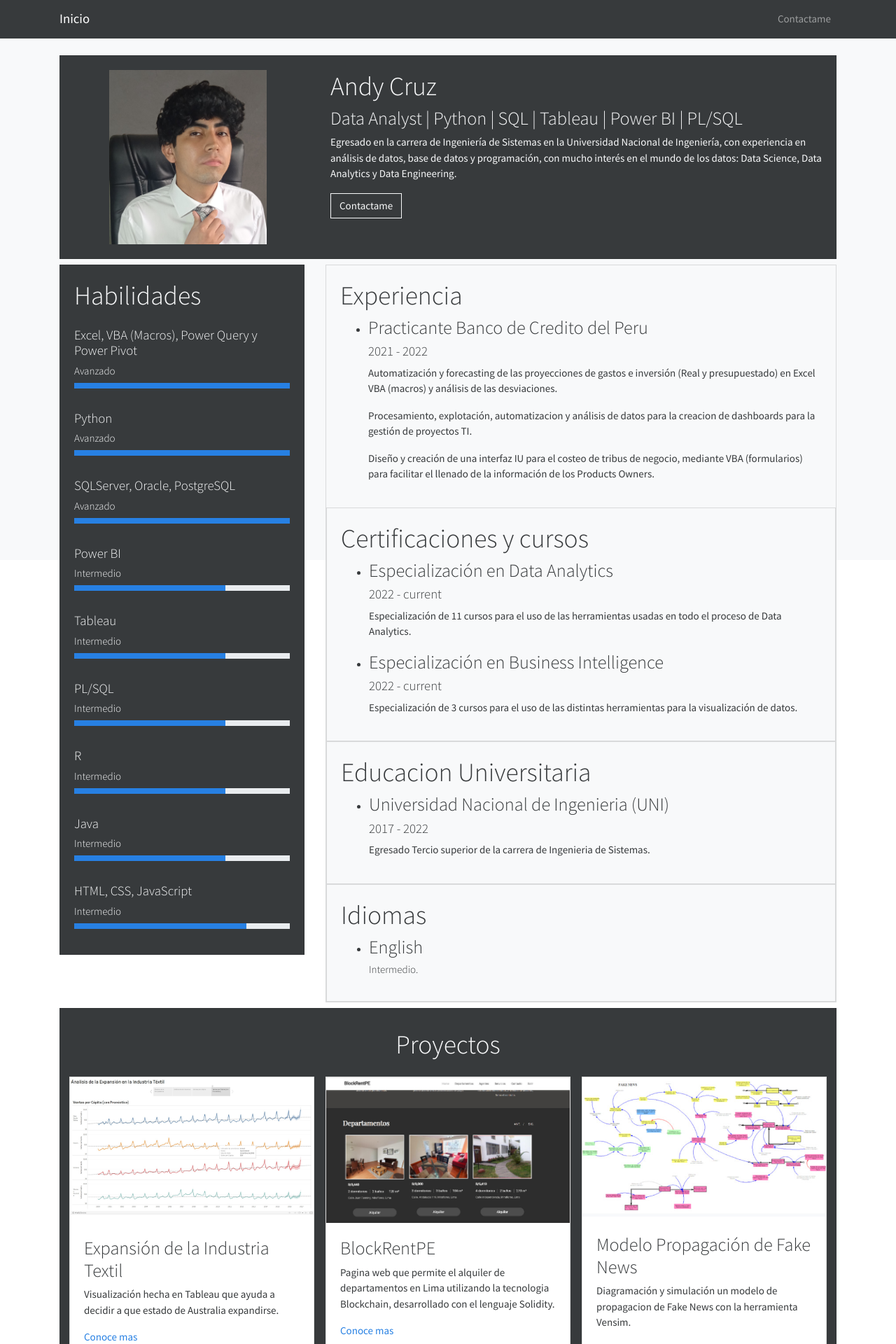
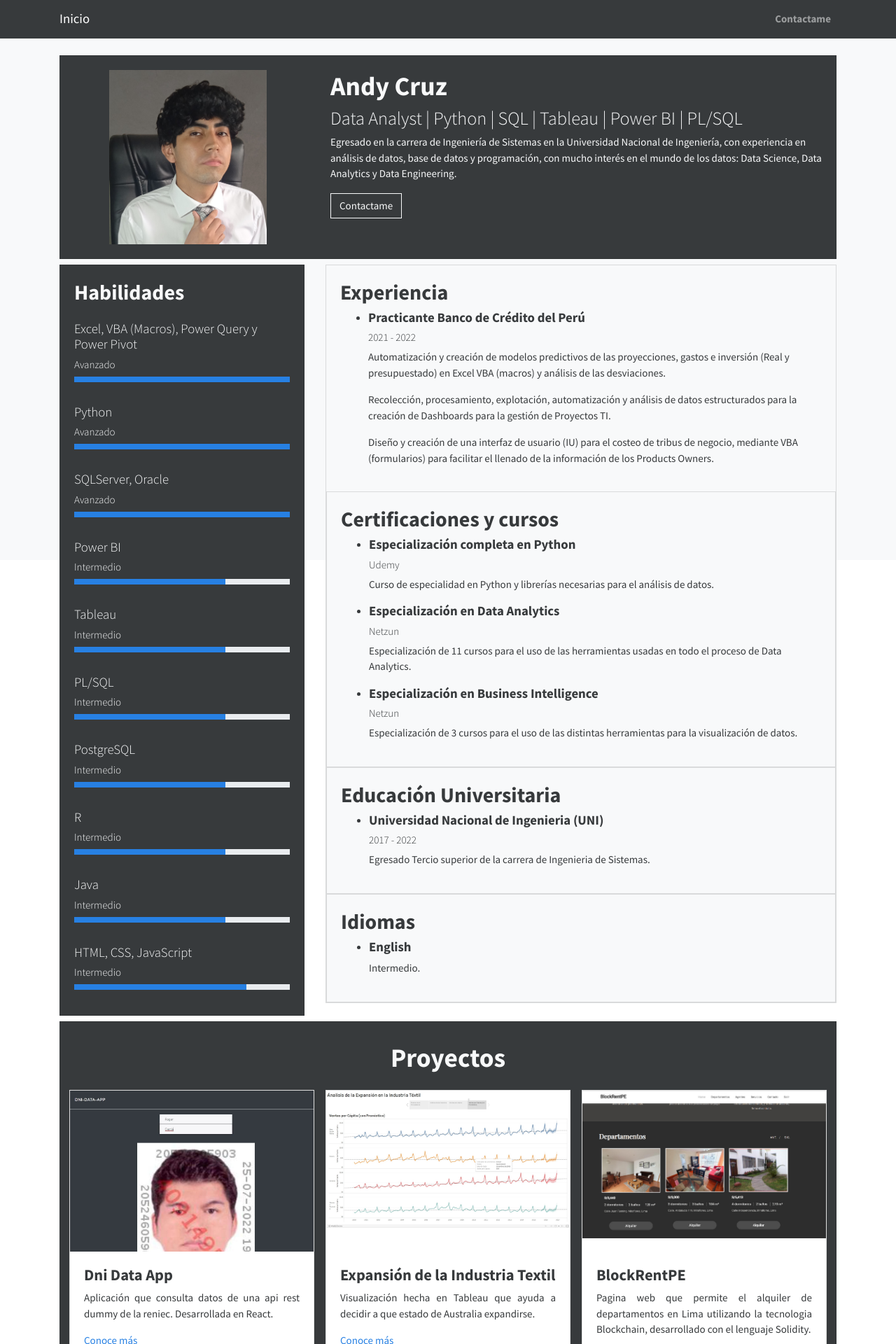
Before and after one commit to andycruz47/nextjs-porfolio, a Next.js app: page / in a window 1280 px wide. Shown: the top 1920 px of the page at 70% size. Built offline with nearby package versions, Linux system fonts and the light colour scheme; a small style sheet from the web is missing.

Commit message:
Project dni-data add and style modified

```diff
--- a/components/Layout.js
+++ b/components/Layout.js
@@ -32,7 +32,7 @@ const Layout = ({ children, title, footer = true, dark = false }) => {
       <main className="container py-4">
         {/* Title */}
         {title && (
-          <h1 className={classNames("text-center", { "text-light": dark })}>
+          <h1 className={classNames("text-center", { "text-light": dark },"font-weight-bold")}>
             {title}
           </h1>
         )}
@@ -44,9 +44,9 @@ const Layout = ({ children, title, footer = true, dark = false }) => {
       {footer && (
         <footer className="bg-dark text-light text-center">
           <div className="container p-4">
-            <h1>&copy; Andy Cruz Portfolio</h1>
-            <p>2021 - {new Date().getFullYear()}</p>
-            <p>All rights Reserved.</p>
+            <h3>&copy; Andy Cruz Portfolio</h3>
+            <h6>2021 - {new Date().getFullYear()}</h6>
+            <h6>All rights Reserved.</h6>
           </div>
         </footer>
       )}
--- a/components/Navbar.js
+++ b/components/Navbar.js
@@ -33,7 +33,7 @@ const Navbar = () => {
 
             <li className="nav-item">
               <Link href="/github">
-                <a className="nav-link">
+                <a className="nav-link font-weight-bold">
                  Contactame
                 </a>
               </Link>
--- a/pages/github.js
+++ b/pages/github.js
@@ -11,7 +11,7 @@ const Github = ({ user, statusCode }) => {
       <div className="row">
         <div className="col-md-4 offset-md-4">
           <div className="card card-body text-center">
-            <h1>{user.name}</h1>
+            <h2 className="font-weight-bold">{user.name}</h2>
             <img src={user.avatar_url} alt="" style={{ width: "100%" }} />
             <p>{user.bio}</p>
 
--- a/pages/index.js
+++ b/pages/index.js
@@ -14,7 +14,7 @@ const Index = () => (
               <img src="/andy-cruz-profile.jpg" alt="img-profile" className="img-size" />
             </div>
             <div className="col-md-8">
-              <h1>Andy Cruz</h1>
+              <h1 className="font-weight-bold">Andy Cruz</h1>
               <h3>Data Analyst | Python | SQL | Tableau | Power BI | PL/SQL</h3>
               <p>
               Egresado en la carrera de Ingeniería de Sistemas en la Universidad Nacional de Ingeniería, con experiencia en análisis de datos, base de datos y programación, con mucho interés en el mundo de los datos: Data Science, Data Analytics y Data Engineering.
@@ -33,7 +33,7 @@ const Index = () => (
       <div className="col-md-4 py-2">
         <div className="card bg-dark animate__animated animate__fadeInLeft">
           <div className="card-body">
-            <h1>Habilidades</h1>
+            <h2 className="font-weight-bold">Habilidades</h2>
 
             {/* Skill Progress  */}
             {skills.map(({ skill, percentage, level }, i) => (
@@ -60,15 +60,15 @@ const Index = () => (
       <div className=" card bg-light text-dark animate__animated animate__fadeInRight">
         {/* Experience */}
           <div className="card-body">
-            <h1>Experiencia</h1>
+            <h2 className="font-weight-bold">Experiencia</h2>
             <ul>
               {/* List Item Experience */}
-              {experiences.map(({ title,from,task1,task2,task3,task4, to  }, index) => (
+              {experiences.map(({ title,from,task1,task2,task3, to  }, index) => (
                 <li key={index}>
-                  <h3>{title}</h3>
-                  <h5>
+                  <h5 className="text-dark font-weight-bold">{title}</h5>
+                  <h6>
                     {from} {to ? `- ${to}` : "- current"}
-                  </h5>
+                  </h6>
                   <p>
                     {task1}
                   </p>
@@ -86,15 +86,13 @@ const Index = () => (
         {/* Certifications */}
         <div className=" card bg-light text-dark animate__animated animate__fadeInRight">
         <div className="card-body">
-            <h1>Certificaciones y cursos</h1>
+            <h2 className="font-weight-bold">Certificaciones y cursos</h2>
             <ul>
               {/* List Item Certifications */}
-              {certifications.map(({title,description, from, to  }, index) => (
+              {certifications.map(({title,description, institution }, index) => (
                 <li key={index}>
-                  <h3>{title}</h3>
-                  <h5>
-                    {from} {to ? `- ${to}` : "- current"}
-                  </h5>
+                  <h5 className="text-dark font-weight-bold">{title}</h5>
+                  <h6>{institution}</h6>
                   <p>
                     {description}
                   </p>
@@ -107,15 +105,15 @@ const Index = () => (
          {/* Education */}
          <div className=" card bg-light text-dark animate__animated animate__fadeInRight">
           <div className="card-body">
-            <h1>Educacion Universitaria</h1>
+            <h2 className="font-weight-bold">Educación Universitaria</h2>
             <ul>
               {/* List Item Educations */}
               {educations.map(({title,description, from, to  }, index) => (
                 <li key={index}>
-                  <h3>{title}</h3>
-                  <h5>
+                  <h5 className="text-dark font-weight-bold">{title}</h5>
+                  <h6>
                     {from} {to ? `- ${to}` : "- current"}
-                  </h5>
+                  </h6>
                   <p>
                     {description}
                   </p>
@@ -128,13 +126,13 @@ const Index = () => (
           {/* Languages */}
           <div className=" card bg-light text-dark animate__animated animate__fadeInRight">
           <div className="card-body">
-            <h1>Idiomas</h1>
+            <h2 className="font-weight-bold">Idiomas</h2>
             <ul>
               {/* List Item Educations */}
               {languages.map(({language,level}, index) => (
                 <li key={index}>
-                  <h3>{language}</h3>
-                  <h6>{level}</h6>
+                  <h5 className="text-dark font-weight-bold">{language}</h5>
+                  <p>{level}</p>
                 </li>
               ))}
             </ul>
@@ -152,7 +150,7 @@ const Index = () => (
           <div className="card card-body bg-dark">
             <div className="row">
               <div className="col-md-12 my-2">
-                <h1 className="text-center text-light">Proyectos</h1>
+                <h1 className="text-center text-light font-weight-bold">Proyectos</h1>
               </div>
               {projects.map(({ name, description, link,image }, index) => (
                 <div className="col-md-4 p-2" key={index}>
@@ -167,10 +165,10 @@ const Index = () => (
                       </a>
                     </div>
                     <div className="card-body">
-                      <h3>{name}</h3>
-                      <p>{description}</p>
+                      <h4 className="font-weight-bold">{name}</h4>
+                      <p className="text-justify">{description}</p>
 
-                      <a href={`${link}`}>Conoce mas</a>
+                      <a href={`${link}`}>Conoce más</a>
 
                     </div>
                   </div>
@@ -180,7 +178,7 @@ const Index = () => (
               <div className="col-md-12 mt-4">
                 <div className="text-center">
                   <Link href="https://github.com/andycruz47?tab=repositories">
-                    <a className="btn btn-outline-light">Mas proyectos</a>
+                    <a className="btn btn-outline-light">Más proyectos</a>
                   </Link>
                 </div>
               </div>
--- a/profile.js
+++ b/profile.js
@@ -10,7 +10,7 @@ export const skills = [
     percentage: 100,
   },
   {
-    skill: "SQLServer, Oracle, PostgreSQL",
+    skill: "SQLServer, Oracle",
     level: "Avanzado",
     percentage: 100,
   },
@@ -26,6 +26,11 @@ export const skills = [
   },
   {
     skill: "PL/SQL",
+    level: "Intermedio",
+    percentage: 70,
+  },
+  {
+    skill: "PostgreSQL",
     level: "Intermedio",
     percentage: 70,
   },
@@ -48,13 +53,13 @@ export const skills = [
 
 export const experiences = [
   {
-    title: "Practicante Banco de Credito del Peru",
+    title: "Practicante Banco de Crédito del Perú",
     task1:
-    "Automatización y forecasting de las proyecciones de gastos e inversión (Real y presupuestado) en Excel VBA (macros) y análisis de las desviaciones.",
+    "Automatización y creación de modelos predictivos de las proyecciones, gastos e inversión (Real y presupuestado) en Excel VBA (macros) y análisis de las desviaciones.",
     task2:
-    "Procesamiento, explotación, automatizacion y análisis de datos para la creacion de dashboards para la gestión de proyectos TI.",
+    "Recolección, procesamiento, explotación, automatización y análisis de datos estructurados para la creación de Dashboards para la gestión de Proyectos TI.",
     task3:
-    "Diseño y creación de una interfaz IU para el costeo de tribus de negocio, mediante VBA (formularios) para facilitar el llenado de la información de los Products Owners.",
+    "Diseño y creación de una interfaz de usuario (IU) para el costeo de tribus de negocio, mediante VBA (formularios) para facilitar el llenado de la información de los Products Owners.",
     from: 2021,
     to: 2022,
   }
@@ -78,18 +83,26 @@ export const experiences = [
 export const certifications = [
 
   {
+    title: "Especialización completa en Python",
+    institution: "Udemy",
+    description:
+    "Curso de especialidad en Python y librerías necesarias para el análisis de datos.",
+
+  },
+
+  {
     title: "Especialización en Data Analytics",
+    institution: "Netzun",
     description:
     "Especialización de 11 cursos para el uso de las herramientas usadas en todo el proceso de Data Analytics.",
-    from: 2022,
 
   },
 
   {
     title: "Especialización en Business Intelligence",
+    institution: "Netzun",
     description:
     "Especialización de 3 cursos para el uso de las distintas herramientas para la visualización de datos.",
-    from: 2022,
 
   }
 ];
@@ -115,6 +128,14 @@ export const languages = [
 ];
 
 export const projects = [
+  {
+    name: "Dni Data App",
+    description:
+      "Aplicación que consulta datos de una api rest dummy de la reniec. Desarrollada en React.",
+    link: "https://andycruz47.github.io/dni-data-app/",
+    image: "dnidataapp.jpg",
+  },
+
   {
     name: "Expansión de la Industria Textil",
     description:
```
Also changed, not shown: public/dnidataapp.jpg (added).
